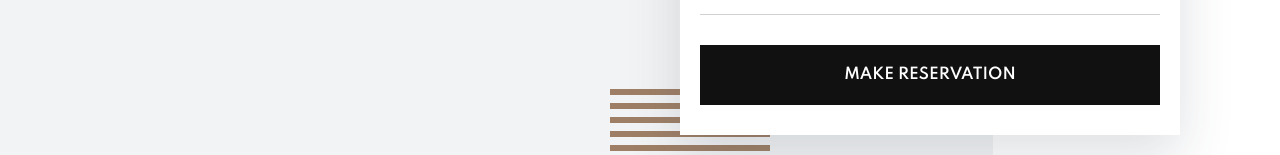
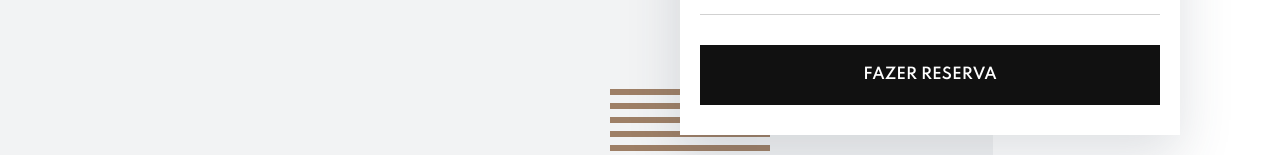
Before and after one commit to i-am-lucas-almeida/Dine-Bistro, a React (Create React App) app: page /reservas in a window 1280 px wide. Shown: the part 564-719 px from the top of the page. Built offline with nearby package versions, Linux system fonts and the light colour scheme.

Commit message:
update day 29/04

```diff
--- a/src/components/layouts/Form.js
+++ b/src/components/layouts/Form.js
@@ -172,7 +172,7 @@ function Form() {
 
                 </div>
 
-                <input type="submit" value="Make Reservation" className="button-reservation" id="buttonReserv" />
+                <input type="submit" value="Fazer Reserva" className="button-reservation" id="buttonReserv" />
 
             </form>
 
```
